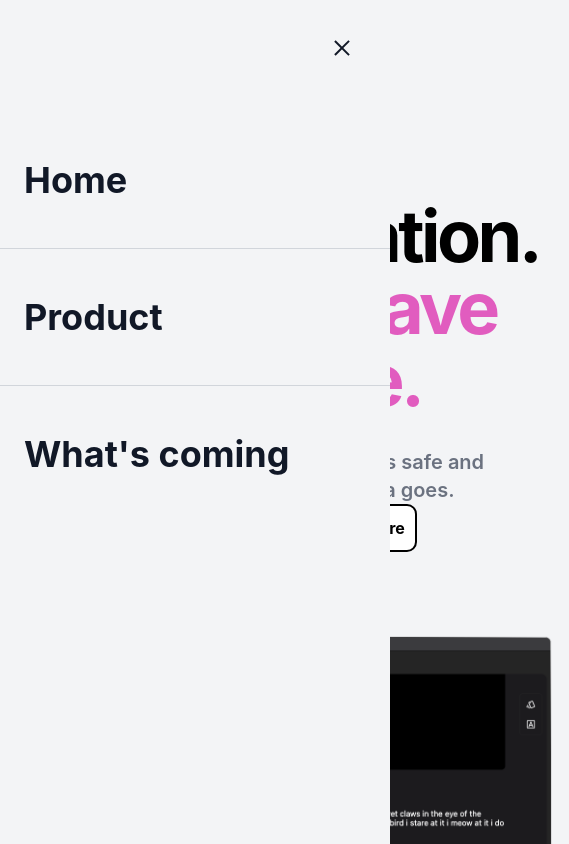
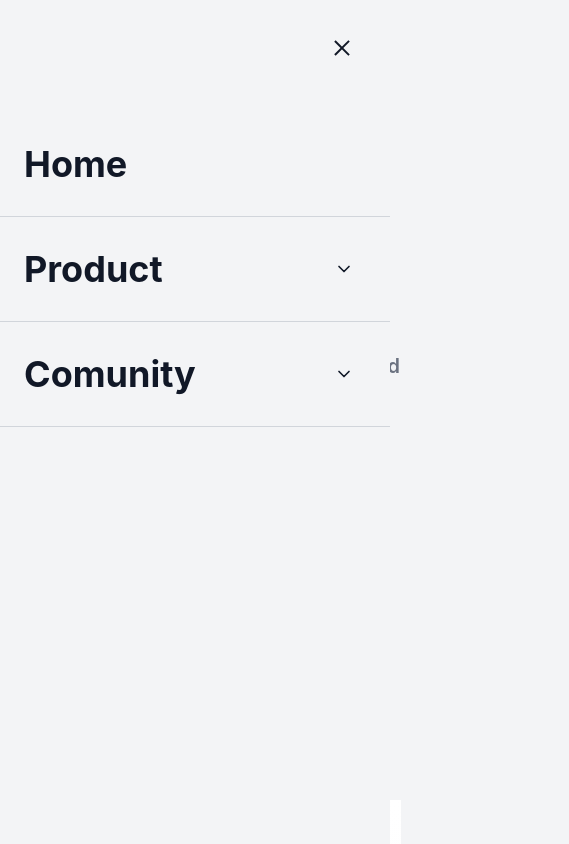
Before and after one commit to leandroBorgesFerreira/WriteopiaLandingPage, a React (Create React App) app: page / in a window 390 px wide. Both pictures are taken after a click on the button 342 px from the left and 48 px from the top of the page. Shown: the top 844 px of the page, 569 px wide, since content can reach past the window. Built offline with nearby package versions, Linux system fonts and the light colour scheme.

Commit message:
polishing landing page

```diff
--- a/src/App.css
+++ b/src/App.css
@@ -57,7 +57,7 @@
 }
 
 .responsive-image {
-  width: 95%;
+  width: 90%;
   max-width: 1200px;
   height: auto;
 }
--- a/src/components/ui/header.tsx
+++ b/src/components/ui/header.tsx
@@ -6,12 +6,27 @@ import Divider from './divider';
 import HeaderLink from './header-link';
 import AnimatedDropDown from './hover-animated-dropdown';
 import { Link } from 'react-router-dom';
+import MediumLink from './medium-button';
+import { ChevronDown } from 'lucide-react'
+import { motion } from 'framer-motion'
 
 export default function Header() {
   const [isOpen, setIsOpen] = useState(false);
 
   const toggleMenu = () => {
     setIsOpen(!isOpen);
+  };
+
+  const [isProductOpen, setIsProductOpen] = useState(false);
+
+  const toggleProductScreen = () => {
+    setIsProductOpen(!isProductOpen);
+  };
+
+  const [isComunityOpen, setIsComunityOpen] = useState(false);
+
+  const toggleComunityScreen = () => {
+    setIsComunityOpen(!isComunityOpen);
   };
 
   const secondItems = [
@@ -32,7 +47,6 @@ export default function Header() {
           <HeaderLink to="/">Home</HeaderLink>
           <AnimatedDropDown menuItems={secondItems} label="Product" />
           <AnimatedDropDown menuItems={thirdItems} label="Comunity" />
-          <HeaderLink to="/coming">What's coming</HeaderLink>
         </nav>
         <div className={`z-50 ml-auto ${isOpen ? 'visible' : 'md:hidden'}  mr-6`}>
           <Hamburger toggled={isOpen} toggle={toggleMenu} size={20} />
@@ -41,9 +55,42 @@ export default function Header() {
           <nav className="flex flex-col items-start gap-6 w-screen pt-28">
             <LargeButton>Home</LargeButton>
             <Divider />
-            <LargeButton>Product</LargeButton>
+            <LargeButton onClick={toggleProductScreen}>
+              Product
+              {
+                <motion.div
+                  animate={{ rotate: !isProductOpen ? 0 : -180 }}
+                  transition={{ duration: 0.150 }}
+                  className="ml-2 -mr-1 h-5 w-5 inline-flex items-center justify-center"
+                >
+                  <ChevronDown className="h-5 w-5" aria-hidden="true" />
+                </motion.div>
+              }
+            </LargeButton>
+            <div className={`flex flex-col ${isProductOpen ? 'visible' : 'hidden'}`}>
+              {secondItems.map((item) => (
+                <MediumLink to={item.href}>{item.label}</MediumLink>
+              ))}
+            </div>
             <Divider />
-            <LargeButton>What's coming</LargeButton>
+            <LargeButton onClick={toggleComunityScreen}>
+              Comunity
+                {
+                  <motion.div
+                    animate={{ rotate: !isComunityOpen ? 0 : -180 }}
+                    transition={{ duration: 0.150 }}
+                    className="ml-2 -mr-1 h-5 w-5 inline-flex items-center justify-center"
+                  >
+                    <ChevronDown className="h-5 w-5" aria-hidden="true" />
+                  </motion.div>
+                }
+              </LargeButton>
+            <div className={`flex flex-col ${isComunityOpen ? 'visible' : 'hidden'}`}>
+              {thirdItems.map((item) => (
+                <MediumLink to={item.href}>{item.label}</MediumLink>
+              ))}
+            </div>
+            <Divider />
           </nav>
         </div>
       </header>
--- a/src/components/ui/large-button.tsx
+++ b/src/components/ui/large-button.tsx
@@ -1,7 +1,19 @@
-import React from 'react';
+import React, { ReactNode, CSSProperties } from 'react';
 
-const LargeButton = ({ style = {}, onClick = () => {}, type = 'button', children = 'Button'}) =>
-  <button className="text-4xl w-screen text-start font-bold p-6" style={style} onClick={onClick}>
+interface LargeButtonProps {
+  style?: CSSProperties;
+  onClick?: () => void;
+  type?: 'button' | 'submit' | 'reset';
+  children?: ReactNode; // ReactNode covers any valid React children type
+}
+
+const LargeButton: React.FC<LargeButtonProps> = ({
+  style = {},
+  onClick = () => {},
+  type = 'button',
+  children = 'Button',
+}) =>
+  <button className="text-4xl w-screen text-start font-bold pt-2 pb-2 pl-6 pr-10 flex items-center justify-between" style={style} onClick={onClick}>
     {children}
   </button>;
 
--- /dev/null
+++ b/src/components/ui/medium-button.tsx
@@ -0,0 +1,9 @@
+import React from 'react';
+import { Link } from 'react-router-dom';
+
+const MediumLink = ({ style = {}, to="/", type = 'button', children = 'Button'}) =>
+  <Link className="text-xl text-start font-bold pt-2 pb-2 pl-6 pr-6" style={style} to={to}>
+    {children}
+  </Link>;
+
+export default MediumLink;
--- a/src/components/ui/variant-button.tsx
+++ b/src/components/ui/variant-button.tsx
@@ -1,8 +1,9 @@
 import React from 'react';
+import { Link } from 'react-router-dom';
 
-const VariantButton = ({ style = {}, onClick = () => {}, type = 'button', children = 'Button'}) =>
-	<button className='variant-button' style={style} onClick={onClick}>
+const VariantButton = ({ style = {}, to = '/', type = 'button', children = 'Button'}) =>
+	<Link className='variant-button' style={style} to={to}>
 		{children}
-	</button>;
+	</Link>;
 
 export default VariantButton;
--- a/src/home/compatibility.tsx
+++ b/src/home/compatibility.tsx
@@ -60,7 +60,7 @@ export default function Component() {
             Our app is designed to work seamlessly across all major platforms. Whether you're on desktop, mobile, or web, you'll have the same great experience.
           </p>
         </div>
-        <div className="grid gap-6 mt-12 grid-cols-2 sm:grid-cols-2 lg:grid-cols-3">
+        <div className="grid gap-6 mt-12 grid-cols-1 sm:grid-cols-2 md:grid-cols-2 lg:grid-cols-3">
           {platforms.map(renderPlatformCard)}
         </div>
       </div>
--- a/src/home/hero.tsx
+++ b/src/home/hero.tsx
@@ -6,12 +6,12 @@ import VariantButton from '../components/ui/variant-button';
 export default function Hero() {
   return (
       <div className="subheader">
-        <p className='text-7xl font-bold dark:text-gray-200 tracking-tighter sm:text-7xl p-8'>Free documentation. <span className="highlight">For the brave and true.</span> </p>
-        <p className="max-w-[440px] text-gray-500 dark:text-gray-400 font-semibold text-xl">Write your ideas. Keep you docs safe and prive. Decide where you data goes.</p>
+        <p className='text-5xl sm:text-5xl md:text-6xl lg:text-7xl font-bold dark:text-gray-200 tracking-tighter p-8'>Free documentation. <span className="highlight">For the brave and true.</span> </p>
+        <p className="max-w-[440px] text-gray-500 dark:text-gray-400 font-semibold text-xl">Write your ideas. Keep you docs safe and private. Decide where your data goes.</p>
 
         <div className="space-x-4 mb-20">
           <DefaultButton>Join Waitlist</DefaultButton>
-          <VariantButton>Learn More</VariantButton>
+          <VariantButton to='https://docs.writeopia.io/'>Learn More</VariantButton>
         </div>
 
         <img src="/usage_screenshot.png" className='responsive-image' alt="Screenshot of Writeopia" />
--- a/src/home/newsletter.tsx
+++ b/src/home/newsletter.tsx
@@ -13,7 +13,7 @@ export default function NewsletterSection() {
     // }
 
     return (
-      <section className="w-screen pt-12 md:pt-24 lg:pt-32 pb-52 flex flex-col space-y-4 text-center">
+      <section className="w-screen pt-12 md:pt-24 lg:pt-32 pb-52 pl-8 pr-8 flex flex-col space-y-4 text-center">
         <h2 className="text-3xl font-bold tracking-tighter sm:text-4xl md:text-5xl">
                 Be the First to Know
         </h2>
--- a/src/index.js
+++ b/src/index.js
@@ -5,10 +5,6 @@ import App from './App';
 import reportWebVitals from './reportWebVitals';
 
 function ColorTheme() {
-  const appStyle = {
-    backgroundColor: 'black',
-  };
-
   return (
     <main className="bg-gray-100 dark:bg-gray-900 min-h-screen flex transition-colors duration-200 text-gray-900 dark:text-white">
       <App />
--- a/src/routes/root.tsx
+++ b/src/routes/root.tsx
@@ -1,6 +1,5 @@
 import Header from "../components/ui/header";
 import Hero from "../home/hero";
-import Pitch from "..//home/pitch";
 import Compatibility from "../home/compatibility";
 import Newsletter from "../home/newsletter";
 import Footer from "../components/ui/footer";
@@ -11,7 +10,6 @@ export default function Root() {
 		<div>
 			<Header />
 			<Hero />
-			<Pitch />
 			<Compatibility />
 			<Newsletter />
 			<Footer />
```
Also changed, not shown: 2 other files (tests, documents, lock files or other folders).
